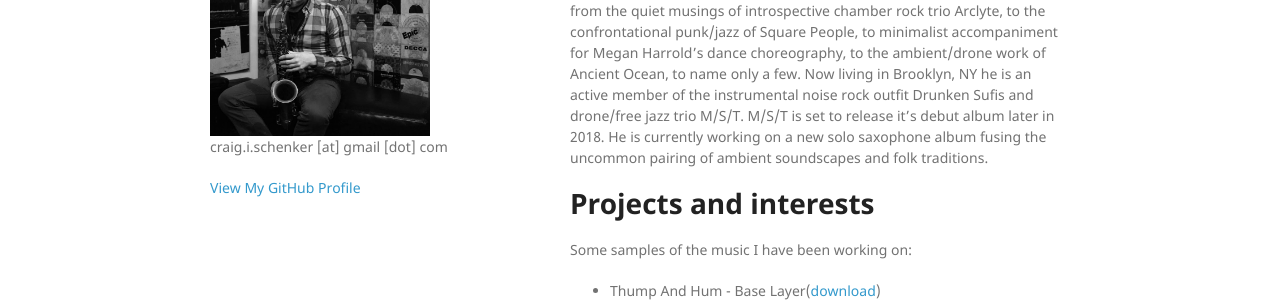
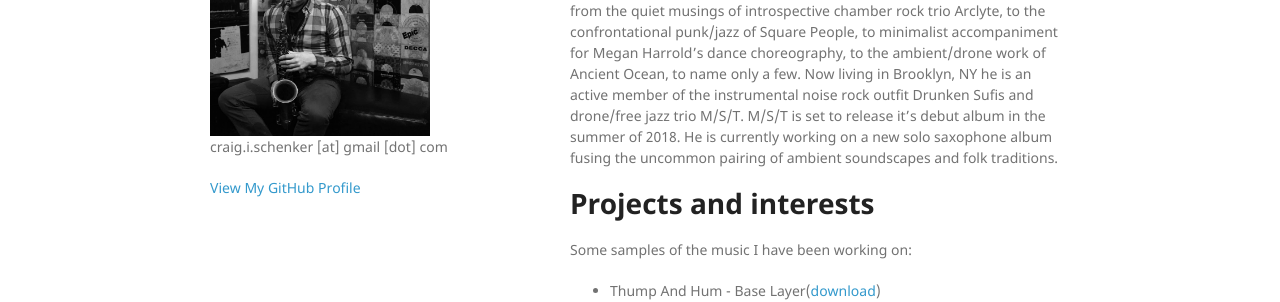
Before and after one commit to cischenker/cischenker.github.io, a Jekyll site: the page built from index.md, in a window 1280 px wide and 1367 px high. Shown: the part 193-495 px from the top of the window. Built offline with Jekyll 4.4.1, drawn with Linux system fonts in a browser that asks for light colours; our own code applies the rules of GitHub Pages for plain Markdown files; some of the changed text lies outside the part shown.

Commit message:
Update index.md

```diff
--- a/index.md
+++ b/index.md
@@ -3,7 +3,7 @@ layout: default
 ---
 
 # [](#header-2)About
-Saxophonist/improvisor/composer Craig Schenker began his musical career in the experimental music scene in Nashville, TN shortly after finishing a music degree at Shenandoah Conservatory in 2006. His musical journey has found him collaborating in projects covering a broad musical realm ranging from the quiet musings of introspective chamber rock trio Arclyte, to the confrontational punk/jazz of Square People, to minimalist accompaniment for Megan Harrold’s dance choreography, to the ambient/drone work of Ancient Ocean, to name only a few. Now living in Brooklyn, NY he is an active member of the instrumental noise rock outfit Drunken Sufis and drone/free jazz trio M/S/T. M/S/T is set to release it’s debut album later in 2018. He is currently working on a new solo saxophone album fusing the uncommon pairing of ambient soundscapes and folk traditions.
+Saxophonist/improvisor/composer Craig Schenker began his musical career in the experimental music scene in Nashville, TN shortly after finishing a music degree at Shenandoah Conservatory in 2006. His musical journey has found him collaborating in projects covering a broad musical realm ranging from the quiet musings of introspective chamber rock trio Arclyte, to the confrontational punk/jazz of Square People, to minimalist accompaniment for Megan Harrold’s dance choreography, to the ambient/drone work of Ancient Ocean, to name only a few. Now living in Brooklyn, NY he is an active member of the instrumental noise rock outfit Drunken Sufis and drone/free jazz trio M/S/T. M/S/T is set to release it’s debut album in the summer of 2018. He is currently working on a new solo saxophone album fusing the uncommon pairing of ambient soundscapes and folk traditions.
 
 # [](#header-2)Projects and interests
 Some samples of the music I have been working on:
```
